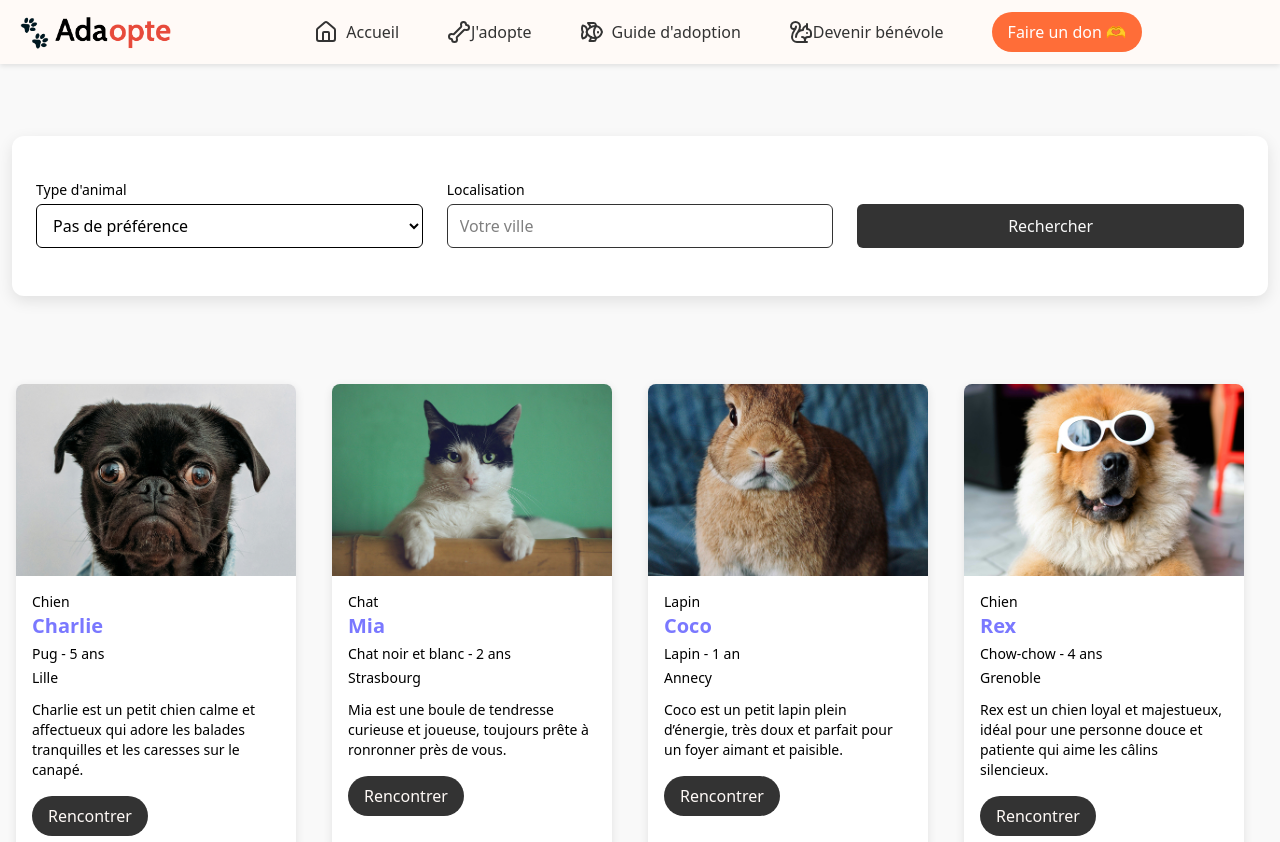
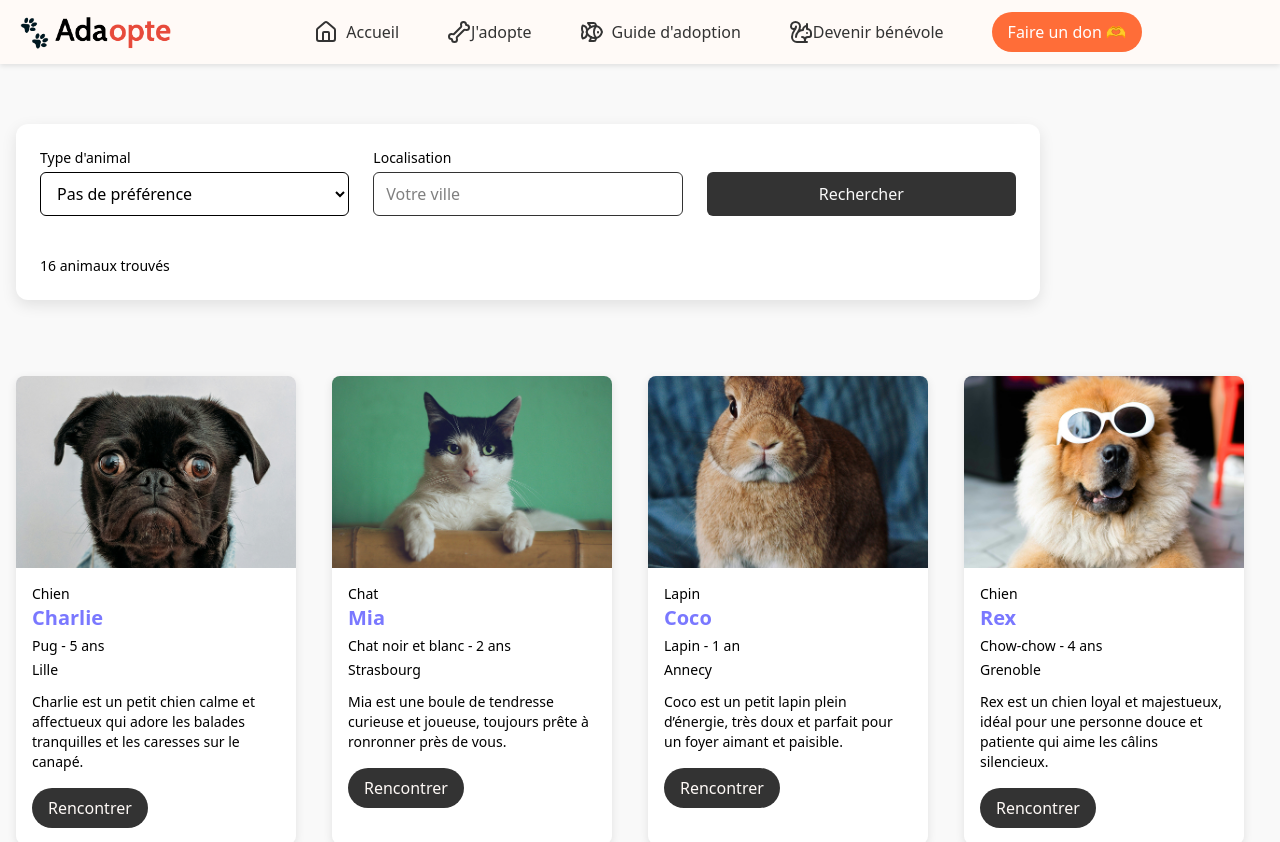
Before and after one commit to LucieSng/petadopte, a React (Vite) app: page /adopte in a window 1280 px wide. Shown: the top 842 px of the page. Built offline with nearby package versions, Linux system fonts and the light colour scheme.

Commit message:
feat : add nb pets found

```diff
--- a/src/components/PetsListCards.tsx
+++ b/src/components/PetsListCards.tsx
@@ -24,7 +24,7 @@ export default function PetsListCards() {
   return (
     <div>
       <div className="pt-15 pb-15">
-        <Search showReset={true} />
+        <Search showReset={true} resultCount={petsToDisplay.length} />
       </div>
       <div className="grid grid-cols-4 gap-4 m-4">
         {petsToDisplay.map((pet) => (
--- a/src/components/Search.tsx
+++ b/src/components/Search.tsx
@@ -1,7 +1,10 @@
 import { useNavigate, useSearchParams } from "react-router-dom";
 import type { SearchProps } from "../types/SearchProps";
 
-export default function Search({ showReset = false }: SearchProps) {
+export default function Search({
+  showReset = false,
+  resultCount,
+}: SearchProps) {
   const navigate = useNavigate();
   const [searchParams] = useSearchParams();
 
@@ -27,28 +30,24 @@ export default function Search({ showReset = false }: SearchProps) {
   }
 
   function handleReset() {
-    // Réinitialise l'URL sans paramètres
     navigate("/adopte");
-
-    // Réinitialise les champs du formulaire
     const form = document.querySelector("form") as HTMLFormElement;
     if (form) {
       form.reset();
     }
   }
 
-  // Vérifie s'il y a des filtres actifs
   const hasActiveFilters = searchParams.get("type") || searchParams.get("city");
 
   return (
-    <div>
-      <div className="m-3">
+    <div className="w-full px-4">
+      <div className="w-full max-w-5xl">
         <form
           onSubmit={handleSubmit}
-          className="w-full bg-white rounded-xl shadow-lg p-6 gap-4  md:grid grid-cols-3 md:items-end md:gap-6"
+          className="w-full bg-white rounded-xl shadow-lg p-6 gap-4 grid grid-cols-3 md:items-end md:gap-6"
         >
           {/* Type d'animal */}
-          <div className="mt-5 flex flex-col flex-1">
+          <div className="flex flex-col flex-1">
             <label className="text-sm font-medium mb-1">Type d'animal</label>
             <select
               aria-label="type"
@@ -66,7 +65,7 @@ export default function Search({ showReset = false }: SearchProps) {
           </div>
 
           {/* Localisation */}
-          <div className="mt-5 flex flex-col flex-1">
+          <div className="flex flex-col flex-1">
             <label className="text-sm font-medium mb-1">Localisation</label>
             <input
               name="city"
@@ -80,12 +79,21 @@ export default function Search({ showReset = false }: SearchProps) {
           {/* Bouton Rechercher */}
           <button
             type="submit"
-            className="mt-10 h-11 px-8 rounded-md bg-[var(--dark-color)] text-[var(--light-color)] font-medium hover:bg-[var(--dark-color)] transition-colors"
+            className="h-11 px-8 rounded-md bg-[var(--dark-color)] text-[var(--light-color)] font-medium hover:bg-[var(--dark-color)] transition-colors"
           >
             Rechercher
           </button>
-
-          {/* Bouton Réinitialiser - DANS le formulaire avec type="button" */}
+          <div className="col-start-1">
+            {" "}
+            {/* Affichage du nombre de résultats */}
+            {showReset && resultCount !== undefined && (
+              <div className="mt-4 text-sm ">
+                {resultCount}{" "}
+                {resultCount > 1 ? "animaux trouvés" : "animal trouvé"}
+              </div>
+            )}
+          </div>
+          {/* Bouton Réinitialiser */}
           <div className="col-start-3 text-right">
             {showReset && hasActiveFilters && (
               <button
--- a/src/types/SearchProps.ts
+++ b/src/types/SearchProps.ts
@@ -1,3 +1,4 @@
 export interface SearchProps {
   showReset?: boolean;
+  resultCount?: number;
 }
```
